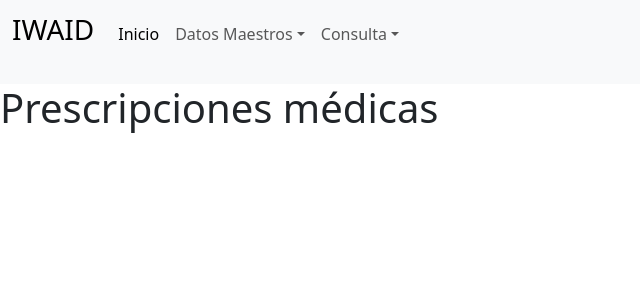
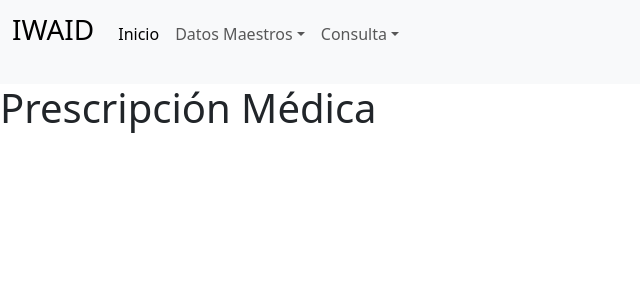
Before and after one commit to Chris-THC/iwaid-ui, a React (Create React App) app: page /prescriptions in a window 1280 px wide. Shown: the top 300 px of the page, without its empty margins (0-640 px from the left). Built offline with nearby package versions, Linux system fonts and the light colour scheme.

Commit message:
I change the word prescriptions medicals to a singular word

```diff
--- a/src/Components/Routes/Prescriptions.jsx
+++ b/src/Components/Routes/Prescriptions.jsx
@@ -4,7 +4,7 @@ export const Prescriptions = () => {
   // TODO: The implementation will be worked on the following ticket IWAID-14
   return (
     <div>
-      <h1>Prescripciones médicas</h1>
+      <h1>Prescripción Médica</h1>
     </div>
   );
 };
```
